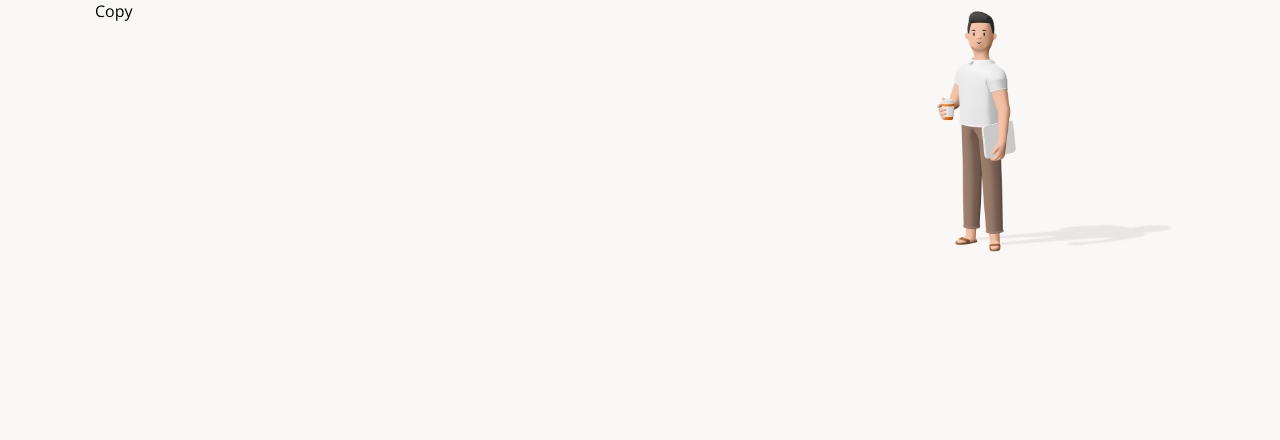
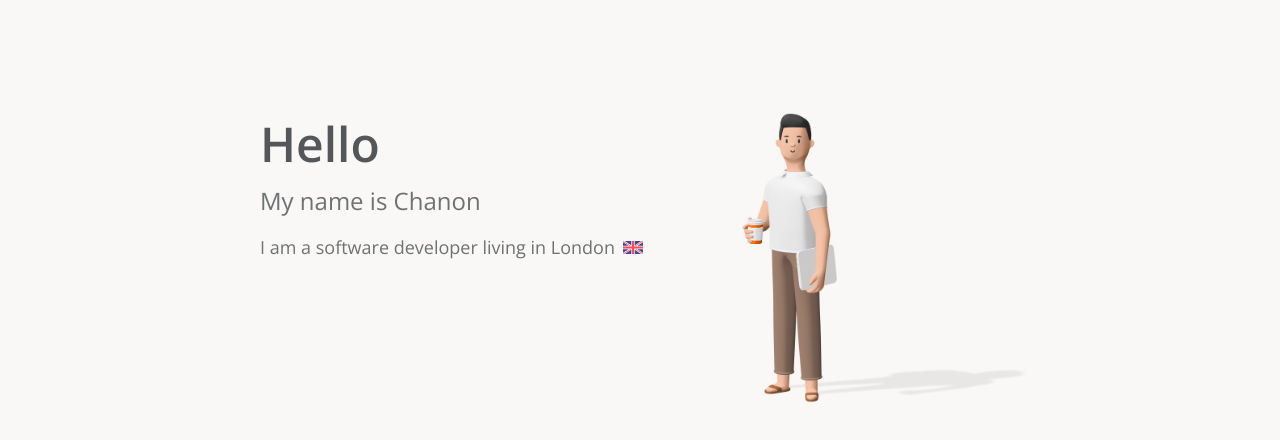
Before and after one commit to chanonroy/portfolio, a Gatsby site: page /updated in a window 1280 px wide. Built offline with nearby package versions, Linux system fonts and the light colour scheme; Gatsby itself is replaced by a stand-in of ours.

Commit message:
feat: more

```diff
--- a/src/components/jumbotron.tsx
+++ b/src/components/jumbotron.tsx
@@ -1,5 +1,6 @@
 import React from 'react'
 import chanonImg from '../images/chanon.png'
+import ukFlagImg from '../images/uk-flag.svg'
 import Container from './shared/container'
 
 const Jumbotron = () => {
@@ -8,12 +9,33 @@ const Jumbotron = () => {
       <div
         style={{
           display: 'flex',
+          justifyContent: 'space-between',
           width: '100%',
-          justifyContent: 'space-between',
+          marginTop: 100,
         }}
       >
-        <div>Copy</div>
-        <img width={250} src={chanonImg} alt={'chanon'} />
+        <div style={{ marginRight: 40, padding: 20 }}>
+          <div
+            style={{
+              fontWeight: 'bold',
+              lineHeight: 1,
+              fontSize: 48,
+              marginBottom: 15,
+            }}
+          >
+            Hello
+          </div>
+          <div style={{ fontSize: 24, color: '#6E7272', marginBottom: 15 }}>
+            My name is Chanon
+          </div>
+          <div style={{ display: 'flex' }}>
+            <div style={{ fontSize: 18, color: '#6E7272' }}>
+              I am a software developer living in London
+            </div>
+            <img src={ukFlagImg} style={{ width: 20, marginLeft: 8 }} />
+          </div>
+        </div>
+        <img style={{ maxWidth: 300 }} src={chanonImg} alt={'chanon'} />
       </div>
     </Container>
   )
--- a/src/components/shared/container.tsx
+++ b/src/components/shared/container.tsx
@@ -7,9 +7,9 @@ const Container = ({ children }: { children: ReactNode }) => {
   return (
     <div
       style={{
-        maxWidth: width > Breakpoints.Small ? 1170 : 750,
-        paddingLeft: width > Breakpoints.Medium ? 40 : 20,
-        paddingRight: width > Breakpoints.Medium ? 40 : 20,
+        maxWidth: width > Breakpoints.Small ? 800 : 550,
+        // paddingLeft: width > Breakpoints.Medium ? 40 : 20,
+        // paddingRight: width > Breakpoints.Medium ? 40 : 20,
         marginLeft: 'auto',
         marginRight: 'auto',
         boxSizing: 'border-box',
--- a/src/styles/base.css
+++ b/src/styles/base.css
@@ -1,8 +1,11 @@
+@import url('https://fonts.googleapis.com/css2?family=Open+Sans:ital,wght@0,600;1,400&display=swap');
+
 body {
   font-family: 'Open Sans', sans-serif;
   margin: 0;
-  height: "100%";
+  color: #54575A;
   background-color: #F9F8F7;
+  line-height: 1.5
 }
 
 h1,
```
Also changed, not shown: src/images/uk-flag.svg (added).
